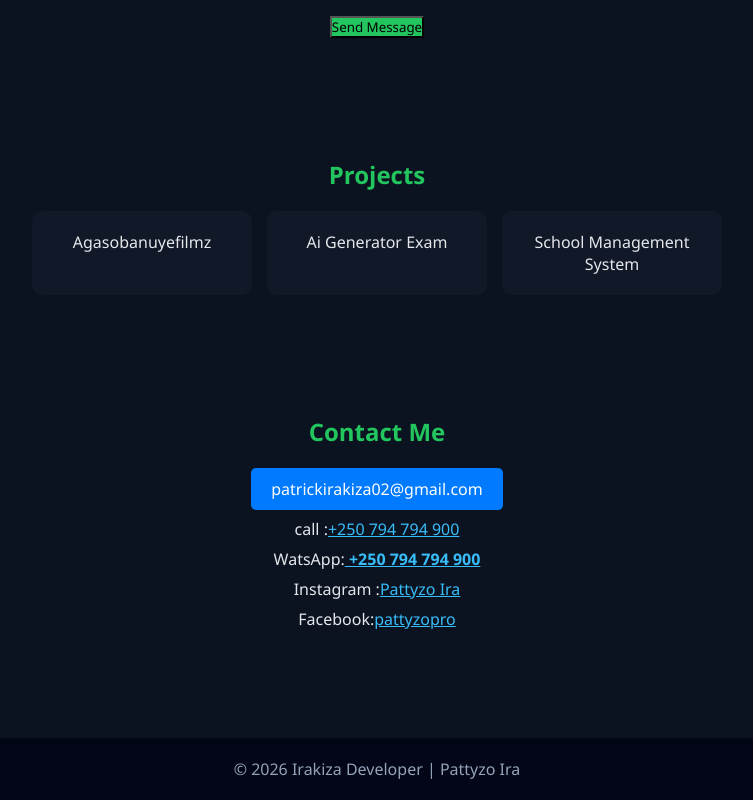
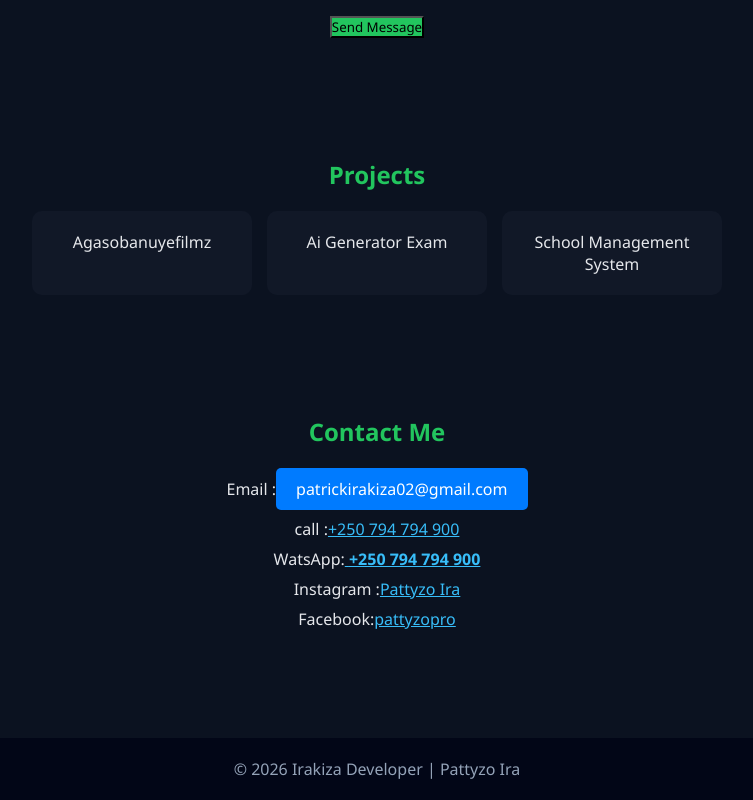
Before and after one commit to patrickirakiza/irakiza-website, a plain HTML site: page index.html in a window 1280 px wide. Shown: the part 2121-2921 px from the top of the page, without its empty margins (263-1016 px from the left). Drawn offline with Linux system fonts and the light colour scheme.

Commit message:
Fix email link formatting in contact section

```diff
--- a/index.html
+++ b/index.html
@@ -373,7 +373,7 @@ button, .btn {
 <!-- CONTACT -->
 <section id="contact" class="contact">
     <h2>Contact Me</h2>
-    <p><a href="mailto:patrickirakiza02@://gmail.com,"
+    <p>Email :<a href="mailto:patrickirakiza02@://gmail.com,"
    style="background-color: #007bff; color: white; padding: 10px 20px; text-decoration: none; border-radius: 5px; display: inline-block;">
    patrickirakiza02@gmail.com
 </a></p>
```
